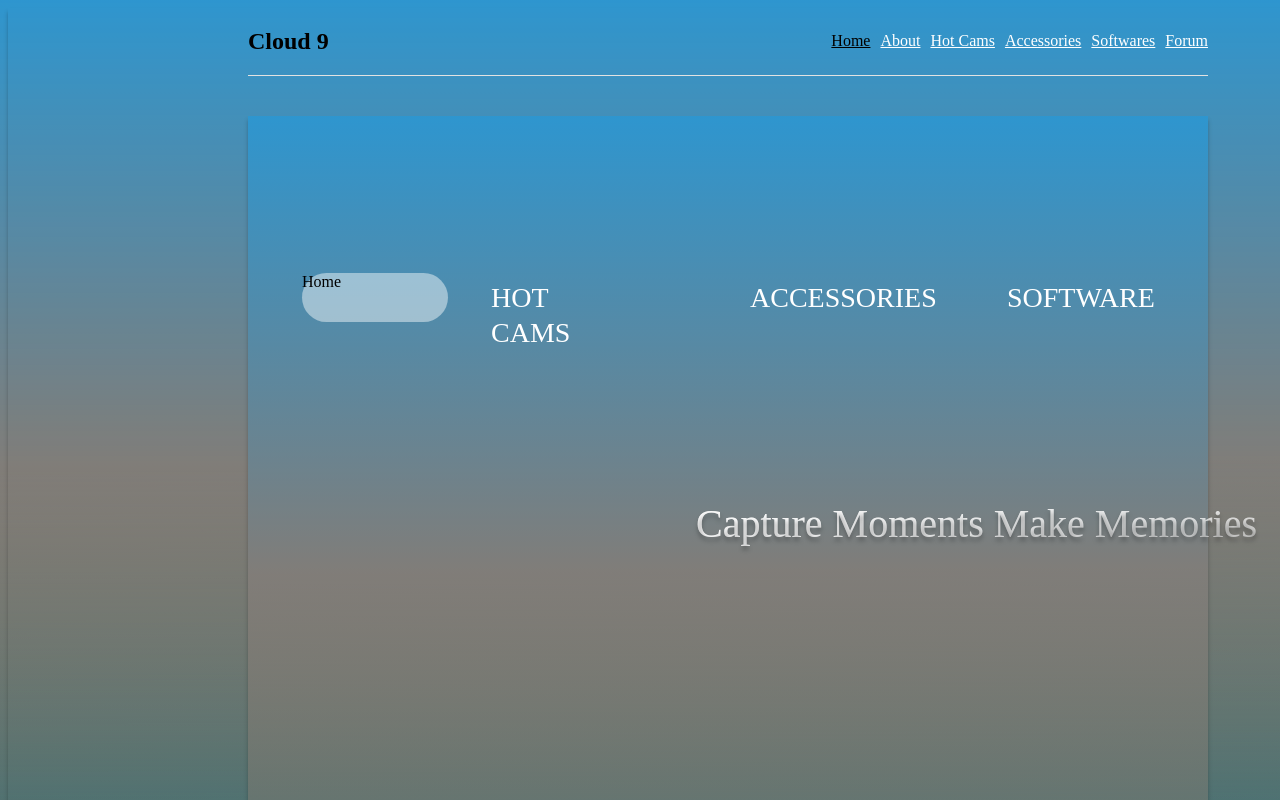
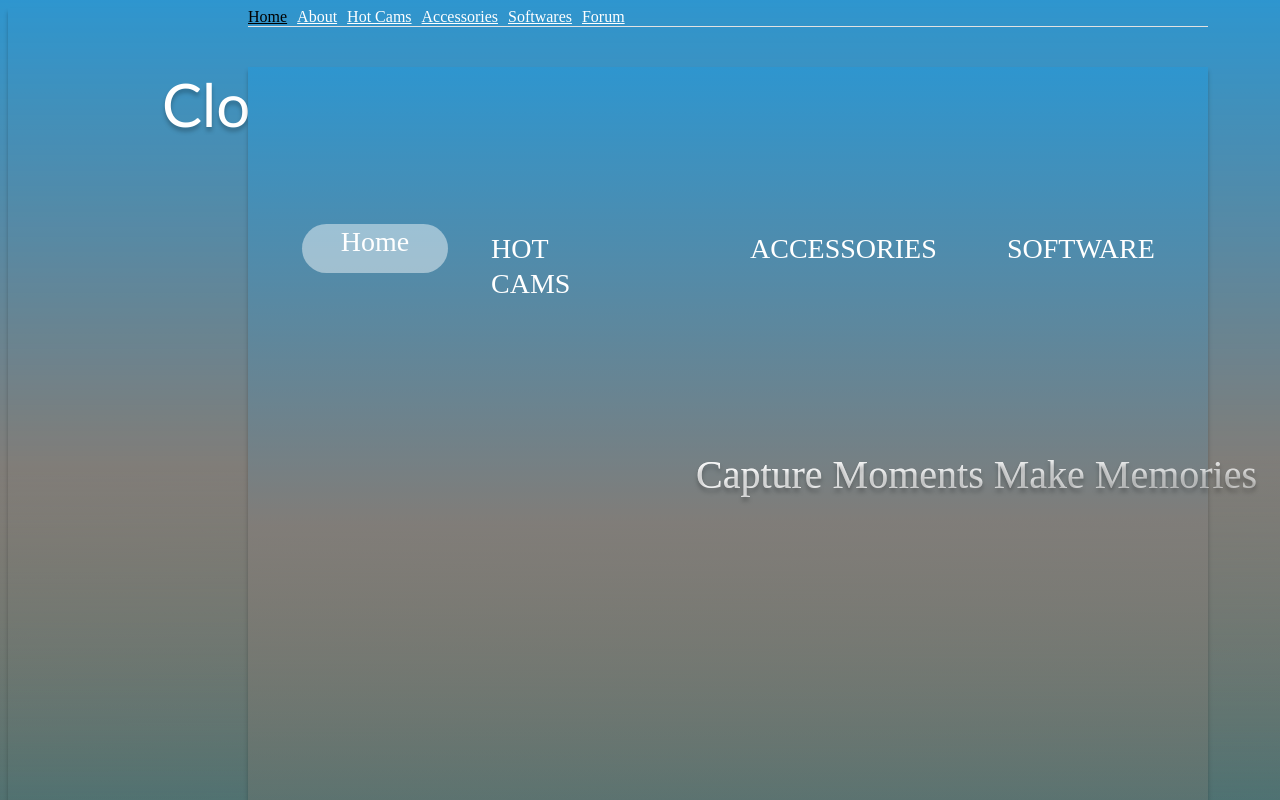
Before and after one commit to aniruddh1297/Cloud9App, a React (Create React App) app: page / in a window 1280 px wide. Shown: the top 800 px of the page. Built offline with nearby package versions, Linux system fonts and the light colour scheme.

Commit message:
Home and css

```diff
--- a/src/App.css
+++ b/src/App.css
@@ -6,8 +6,127 @@ nav {
   margin: 0 auto;
   border-bottom: 1px solid #e2e2e2;
   margin-bottom: 40px;
+
+
 }
 
 nav h1 {
-  margin-right: auto;
+  position: absolute;
+  width: 320px;
+  height: 73px;
+  left: 154px;
+  top: 10px;
+
+  font-family: 'Calibri';
+  font-style: normal;
+  font-weight: 400;
+  font-size: 60px;
+  line-height: 73px;
+
+  color: #FFFFFF;
+
+  text-shadow: 0px 4px 4px rgba(0, 0, 0, 0.25);
 }
+
+.home {
+  position: absolute;
+    width: 146px;
+    height: 49px;
+    left: 54px;
+    top: 160px;
+
+    /*background: rgba(255, 255, 255, 0.45);
+    border-radius: 34px;*/
+
+    font-family: 'Lao Sans Pro';
+    text-align: center;
+    font-style: normal;
+    font-weight: 400;
+    font-size: 28px;
+    line-height: 35px;
+
+    color: white;
+
+}
+.hotcams {
+  position: absolute;
+  width: 180px;
+  height: 35px;
+  left: 260px;
+  top: 164px;
+
+  font-family: 'Lao Sans Pro';
+  font-style: normal;
+  font-weight: 400;
+  font-size: 28px;
+  line-height: 35px;
+
+  color: #FFFFFF;
+
+}
+
+.accessories {
+  position: absolute;
+  width: 159px;
+  height: 35px;
+  left: 480px;
+  top: 164px;
+
+  font-family: 'Lao Sans Pro';
+  font-style: normal;
+  font-weight: 400;
+  font-size: 28px;
+  line-height: 35px;
+
+  color: #FFFFFF;
+}
+
+.software {
+  position: absolute;
+  width: 159px;
+  height: 35px;
+  left: 749px;
+  top: 164px;
+
+  font-family: 'Lao Sans Pro';
+  font-style: normal;
+  font-weight: 400;
+  font-size: 28px;
+  line-height: 35px;
+
+  color: #FFFFFF;
+
+}
+
+.forum {
+  position: absolute;
+  width: 100px;
+  height: 35px;
+  left: 988px;
+  top: 164px;
+
+  font-family: 'Lao Sans Pro';
+  font-style: normal;
+  font-weight: 400;
+  font-size: 28px;
+  line-height: 35px;
+
+  color: #FFFFFF;
+
+}
+
+.aboutus {
+  position: absolute;
+  width: 180px;
+  height: 35px;
+  left: 1170px;
+  top: 164px;
+
+  font-family: 'Lao Sans Pro';
+  font-style: normal;
+  font-weight: 400;
+  font-size: 28px;
+  line-height: 35px;
+
+  color: #FFFFFF;
+}
```
